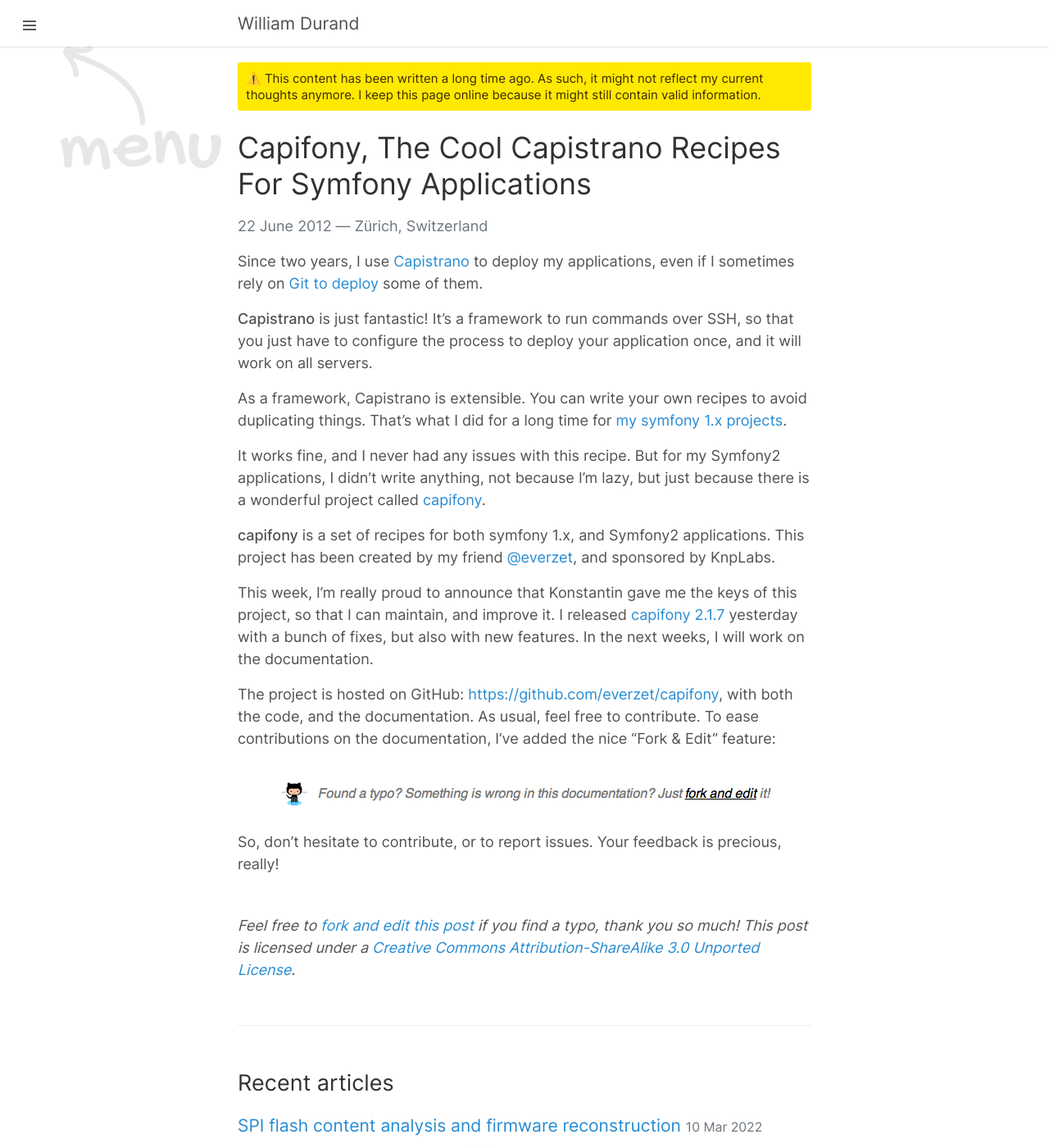
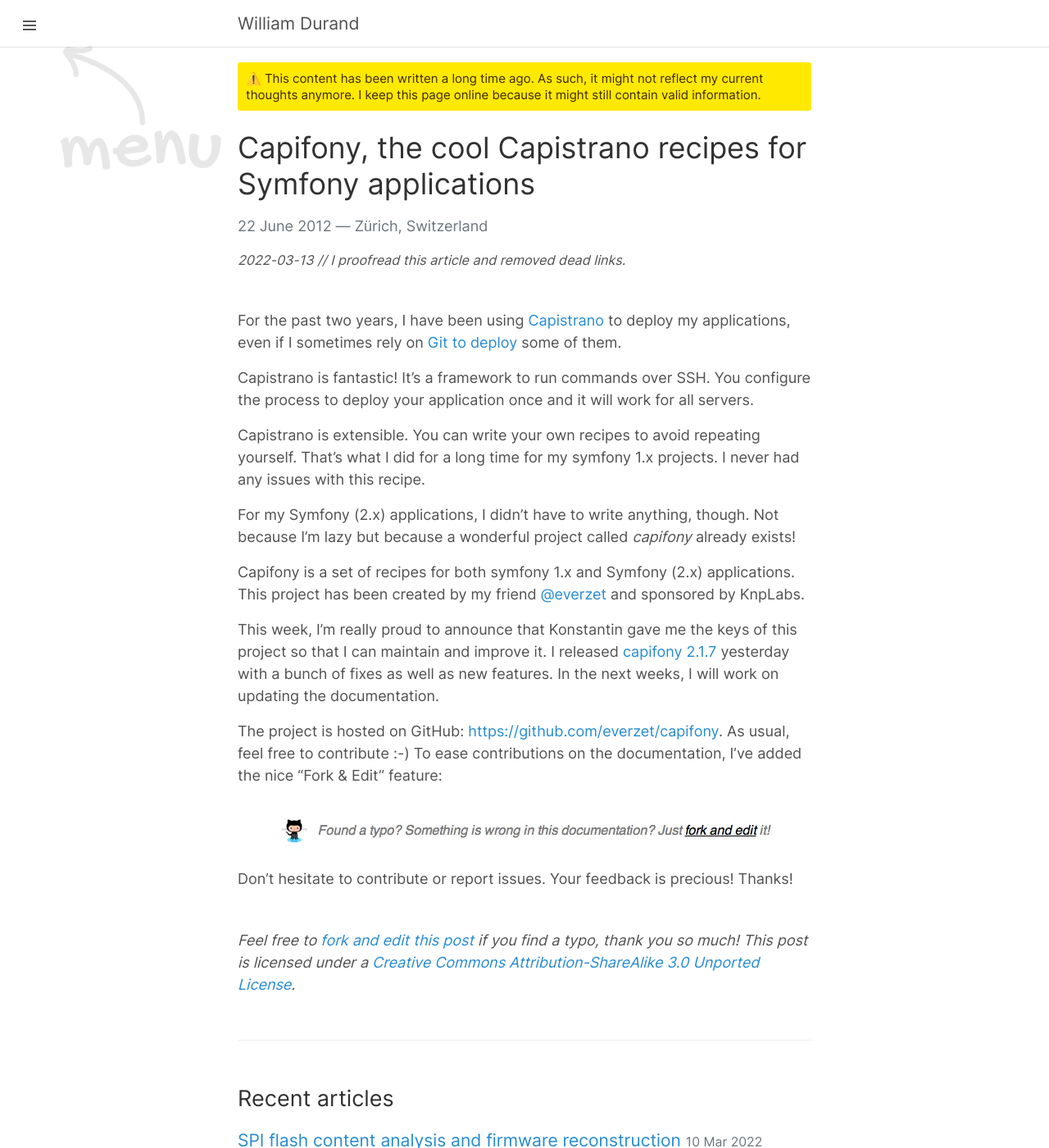
Before and after one commit to willdurand/willdurand.github.io, a Jekyll site: the page built from _posts/2012-06-22-capifony-the-cool-capistrano-recipes-for-symfony-applications.md, in a window 1280 px wide and 1400 px high. Shown: the whole window at 82% size. Built offline with Jekyll 4.4.1, drawn with Linux system fonts in a browser that asks for light colours.

Commit message:
proofread article about capifony

```diff
--- a/_posts/2012-06-22-capifony-the-cool-capistrano-recipes-for-symfony-applications.md
+++ b/_posts/2012-06-22-capifony-the-cool-capistrano-recipes-for-symfony-applications.md
@@ -1,40 +1,46 @@
 ---
 layout: post
-title: "Capifony, The Cool Capistrano Recipes For Symfony Applications"
+title: "Capifony, the cool Capistrano recipes for Symfony applications"
 location: Zürich, Switzerland
+updates:
+  - date: 2022-03-13
+    content: I proofread this article and removed dead links.
 ---
 
-Since two years, I use [Capistrano](https://github.com/capistrano/capistrano)
-to deploy my applications, even if I sometimes rely on [Git to
-deploy](/2012/02/25/deploying-with-git/) some of them.
+For the past two years, I have been using [Capistrano][] to deploy my
+applications, even if I sometimes rely on [Git to deploy][] some of them.
 
-**Capistrano** is just fantastic! It's a framework to run commands over SSH, so that
-you just have to configure the process to deploy your application once, and it
-will work on all servers.
+Capistrano is fantastic! It's a framework to run commands over SSH. You
+configure the process to deploy your application once and it will work for all
+servers.
 
-As a framework, Capistrano is extensible. You can write your own recipes to
-avoid duplicating things. That's what I did for a long time for [my symfony 1.x
-projects](http://www.willdurand.fr/deploiement-automatise-avec-capistrano-et-git-pour-symfony-et-diem/).
+Capistrano is extensible. You can write your own recipes to avoid repeating
+yourself. That's what I did for a long time for my symfony 1.x projects. I never
+had any issues with this recipe.
 
-It works fine, and I never had any issues with this recipe. But for my Symfony2
-applications, I didn't write anything, not because I'm lazy, but just because
-there is a wonderful project called [capifony](http://capifony.org/).
+For my Symfony (2.x) applications, I didn't have to write anything, though. Not
+because I'm lazy but because a wonderful project called _capifony_ already
+exists!
 
-**capifony** is a set of recipes for both symfony 1.x, and Symfony2
+Capifony is a set of recipes for both symfony 1.x and Symfony (2.x)
 applications. This project has been created by my friend
-[@everzet](https://twitter.com/everzet), and sponsored by KnpLabs.
+[@everzet](https://twitter.com/everzet) and sponsored by KnpLabs.
 
 This week, I'm really proud to announce that Konstantin gave me the keys of this
-project, so that I can maintain, and improve it. I released [capifony
-2.1.7](https://rubygems.org/gems/capifony) yesterday with a bunch of fixes, but
-also with new features. In the next weeks, I will work on the documentation.
+project so that I can maintain and improve it. I released [capifony
+2.1.7](https://rubygems.org/gems/capifony) yesterday with a bunch of fixes as
+well as new features. In the next weeks, I will work on updating the
+documentation.
 
 The project is hosted on GitHub:
-[https://github.com/everzet/capifony](https://github.com/everzet/capifony), with
-both the code, and the documentation. As usual, feel free to contribute. To ease
-contributions on the documentation, I've added the nice "Fork & Edit" feature:
+[https://github.com/everzet/capifony](https://github.com/everzet/capifony). As
+usual, feel free to contribute :-) To ease contributions on the documentation,
+I've added the nice "Fork & Edit" feature:
 
-![](/images/fork_and_edit_capifony.png)
+![](/images/posts/2012/06/fork_and_edit_capifony.webp)
 
-So, don't hesitate to contribute, or to report issues. Your feedback is
-precious, really!
+Don't hesitate to contribute or report issues. Your feedback is precious!
+Thanks!
+
+[Git to deploy]: {% post_url 2012-02-25-deploying-with-git %}
+[capistrano]: https://github.com/capistrano/capistrano
```
Also changed, not shown: images/fork_and_edit_capifony.png (deleted), images/posts/2012/06/fork_and_edit_capifony.webp (added).
